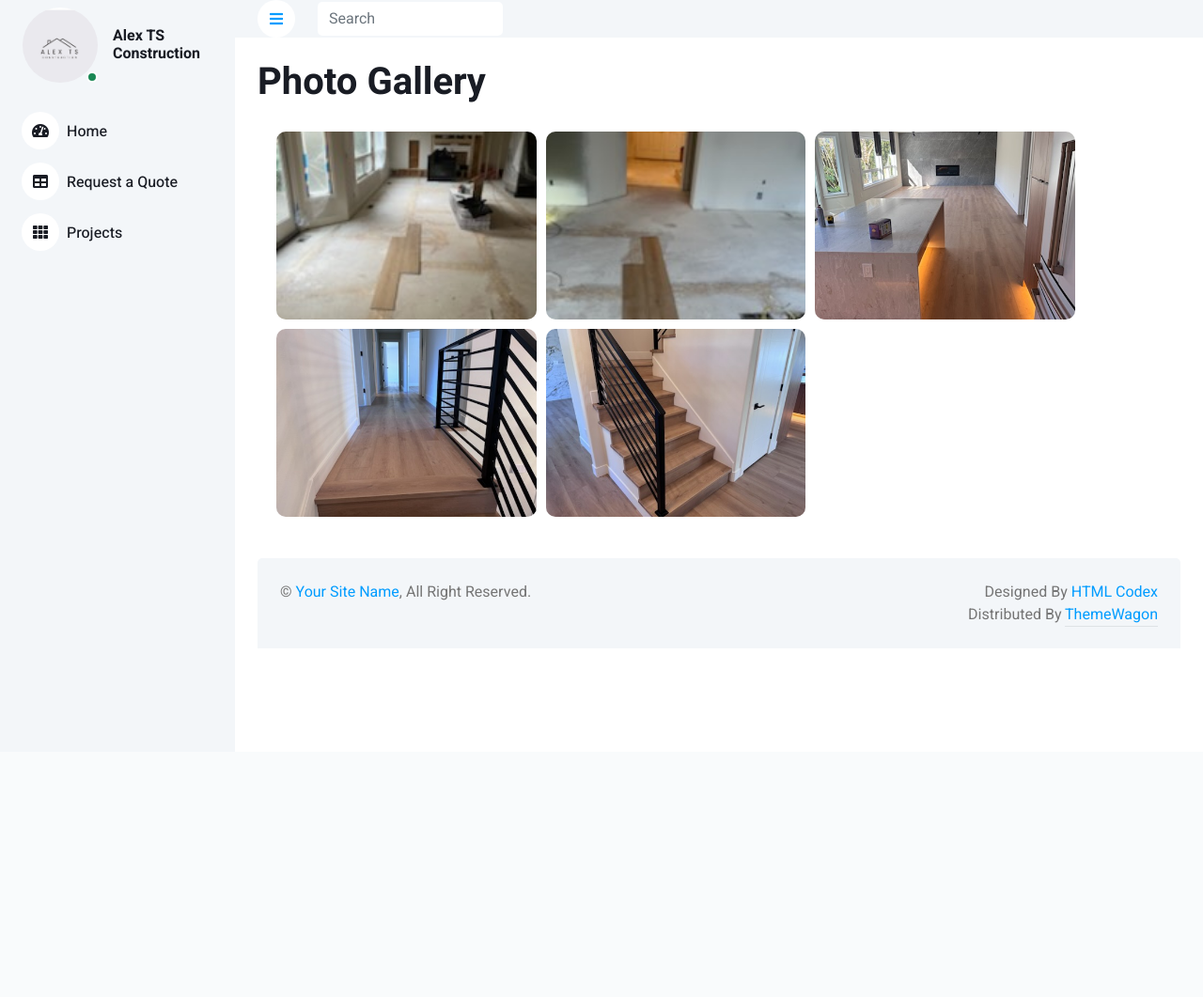
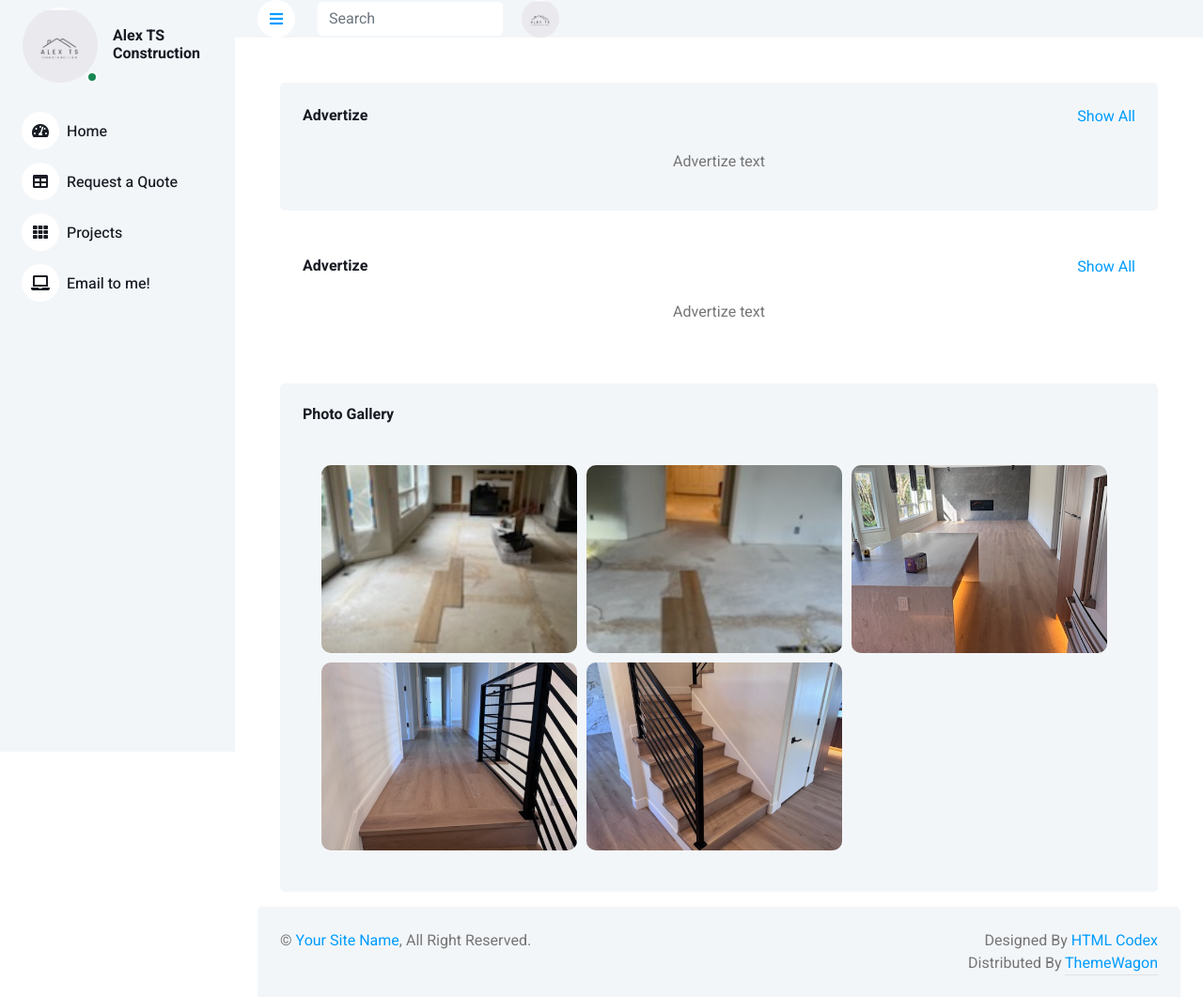
Before and after one commit to StanSorochynskyi/alexTScon_app, a Django app: page / in a window 1280 px wide. Shown: the whole page at 94% size. Before the commit the page ends 667 px from the top, so only its background shows below. Run offline with Django 3.2, Linux system fonts and the light colour scheme; data comes from the database, SQL or seed files in the repository; some libraries are stand-ins or nearby versions.

Commit message:
changed gallery html template

```diff
--- a/templates/base.html
+++ b/templates/base.html
@@ -64,6 +64,7 @@
                     <a href="/" class="nav-item nav-link"><i class="fa fa-tachometer-alt me-2"></i>Home</a>
                     <a href="{{ '/quote/' }}" class="nav-item nav-link"><i class="fa fa-table me-2"></i>Request a Quote</a>
                     <a href="{{ '/projects/' }}" class="nav-item nav-link"><i class="fa fa-th me-2"></i>Projects</a>
+                    <a href="mailto:alex.tscon@gmail.com" class="nav-item nav-link"><i class="fa fa-laptop me-2"></i>Email to me!</a>
                 </div>
             </nav>
         </div>
@@ -74,15 +75,16 @@
         <div class="content">
             <!-- Navbar Start -->
             <nav class="navbar navbar-expand bg-light navbar-light sticky-top px-4 py-0">
-                <a href="index.html" class="navbar-brand d-flex d-lg-none me-4">
-                    <h2 class="text-primary mb-0"><i class="fa fa-hashtag"></i></h2>
-                </a>
                 <a href="#" class="sidebar-toggler flex-shrink-0">
                     <i class="fa fa-bars"></i>
                 </a>
                 <form class="d-none d-md-flex ms-4">
                     <input class="form-control border-0" type="search" placeholder="Search">
                 </form>
+
+                <div class="nav-item dropdown">
+                    <img class="rounded-circle" src="{% static 'img/logo.png' %}" alt="" style="margin-left: 50%; width: 40px; height: 40px;">
+                </div>
             </nav>
             <!-- Navbar End -->
 
@@ -90,6 +92,18 @@
                 {% block container %}
 
                 {% endblock container %}
+            </div>
+
+            <section id="contact" class="s-contact target-section">
+                <div class="row contact-bottom">
+                    <div class="column lg-4 md-12 contact-block">
+
+                    </div>
+                </div>
+            </section>
+
+            <div class="m-n2">
+
             </div>
 
             <!-- Footer Start -->
--- a/templates/gallery/photo_list.html
+++ b/templates/gallery/photo_list.html
@@ -5,12 +5,42 @@
 {% endblock title %}
 
 {% block container %}
-    <h1>Photo Gallery</h1>
-    <div class="gallery">
-        {% for photo in photos %}
-            <div class="gallery-item">
-                <img src="{{ photo.image.url }}" alt="{{ photo.title }}">
+    <!-- Recent Sales Start -->
+    <div class="container-fluid pt-4 px-4">
+        <div class="bg-light text-center rounded p-4">
+            <div class="d-flex align-items-center justify-content-between mb-4">
+                <h6 class="mb-0">Advertize</h6>
+                <a href="">Show All</a>
             </div>
-        {% endfor %}
+            <p>Advertize text</p>
+        </div>
+    </div>
+    <!-- Recent Sales End -->
+
+    <!-- Recent Sales Start -->
+    <div class="container-fluid pt-4 px-4">
+        <div class="text-center rounded p-4"> <!--bg-light-->
+            <div class="d-flex align-items-center justify-content-between mb-4">
+                <h6 class="mb-0">Advertize</h6>
+                <a href="">Show All</a>
+            </div>
+            <p>Advertize text</p>
+        </div>
+    </div>
+    <!-- Recent Sales End -->
+
+    <div class="container-fluid pt-4 px-4">
+        <div class="bg-light text-center rounded p-4">
+            <div class="d-flex align-items-center justify-content-between mb-4">
+                <h6 class="mb-0">Photo Gallery</h6>
+            </div>
+            <div class="gallery">
+                {% for photo in photos %}
+                    <div class="gallery-item">
+                        <img src="{{ photo.image.url }}" alt="{{ photo.title }}">
+                    </div>
+                {% endfor %}
+            </div>
+        </div>
     </div>
 {% endblock container %}
```
